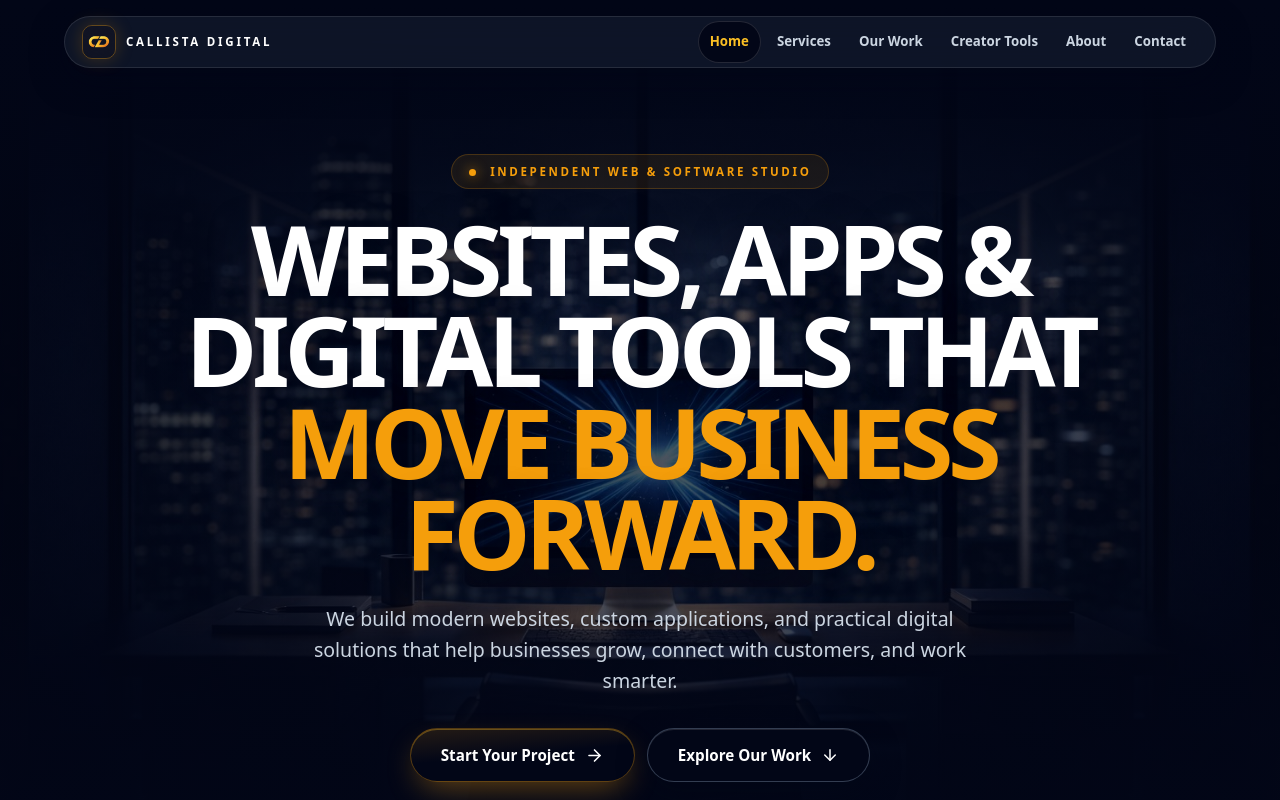
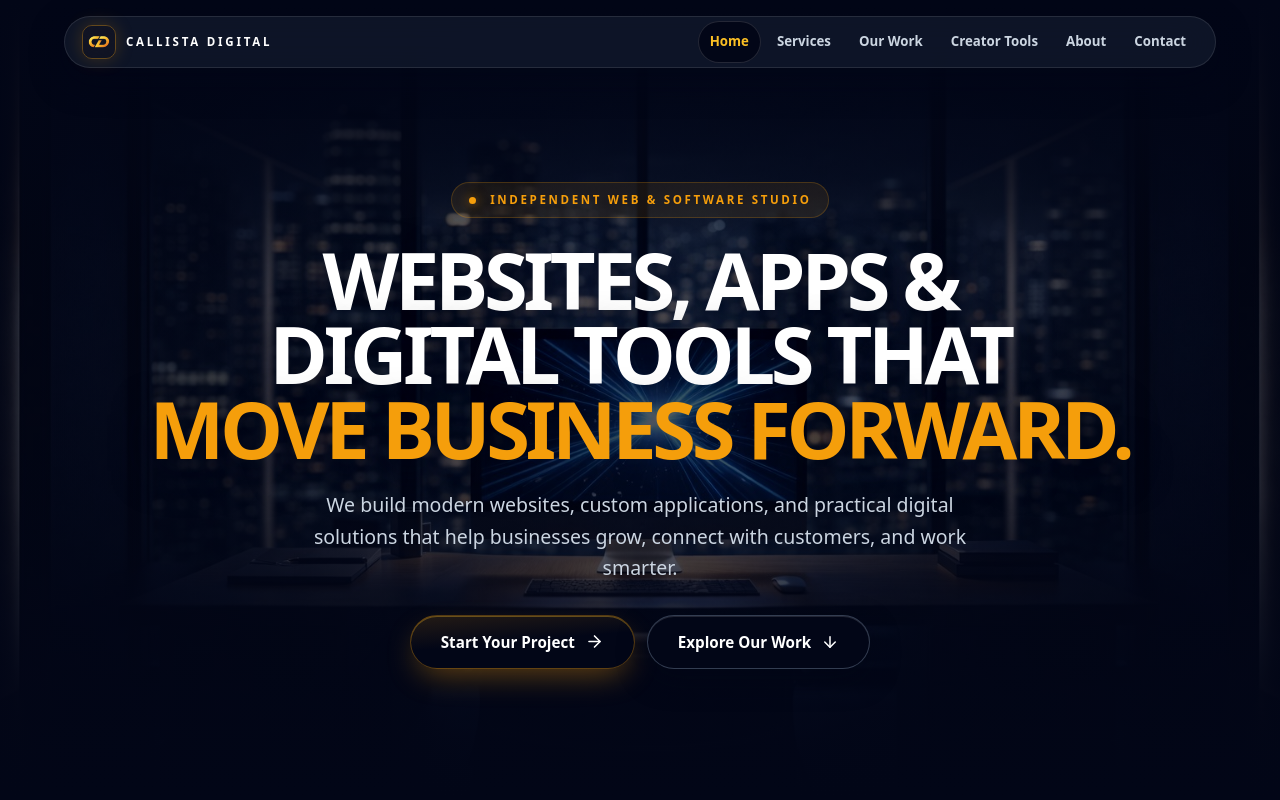
Before and after one commit to rahjreed/callistadigital-site, a React (Vite) app: page / in a window 1280 px wide. Shown: the top 800 px of the page. Built offline with nearby package versions, Linux system fonts and the light colour scheme.

Commit message:
Keep hero actions in view on desktop

```diff
--- a/src/index.css
+++ b/src/index.css
@@ -60,7 +60,7 @@ nav a[aria-current] { color: #fbbf24; }
 .hero .eyebrow, .tools-page .eyebrow { display: inline-block; padding: 8px 17px; border-radius: 999px; border: 1px solid #f59e0b36; background: #f59e0b16; }
 h1, h2, h3 { margin: 0; font-weight: 900; line-height: 1; letter-spacing: -.055em; text-transform: uppercase; text-wrap: balance; }
 h1 { font-size: clamp(2.65rem, 7.6vw, 7rem); margin-block: 24px; }
-.hero h1 { line-height: .94; text-shadow: 0 12px 42px #020617b3; }
+.hero h1 { font-size: clamp(2.65rem, 6.2vw, 6rem); line-height: .94; text-shadow: 0 12px 42px #020617b3; }
 .hero h1 em { display: block; color: var(--gold); font-style: normal; }
 h2 { font-size: clamp(2.15rem, 5.1vw, 4.45rem); margin-top: 12px; }
 h3, .tool-title { font-size: clamp(1.24rem, 2.3vw, 1.65rem); line-height: 1.12; letter-spacing: -.035em; }
```
